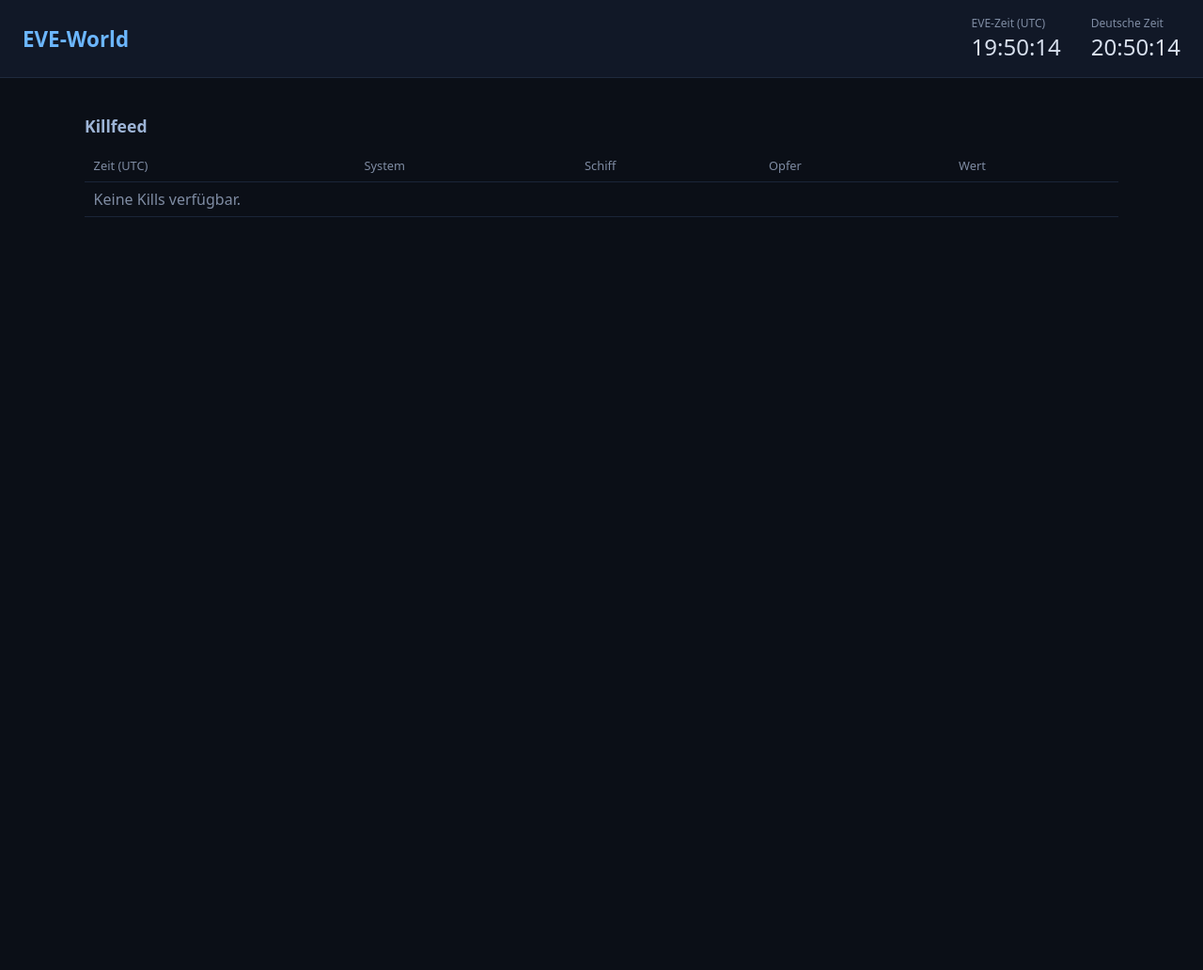
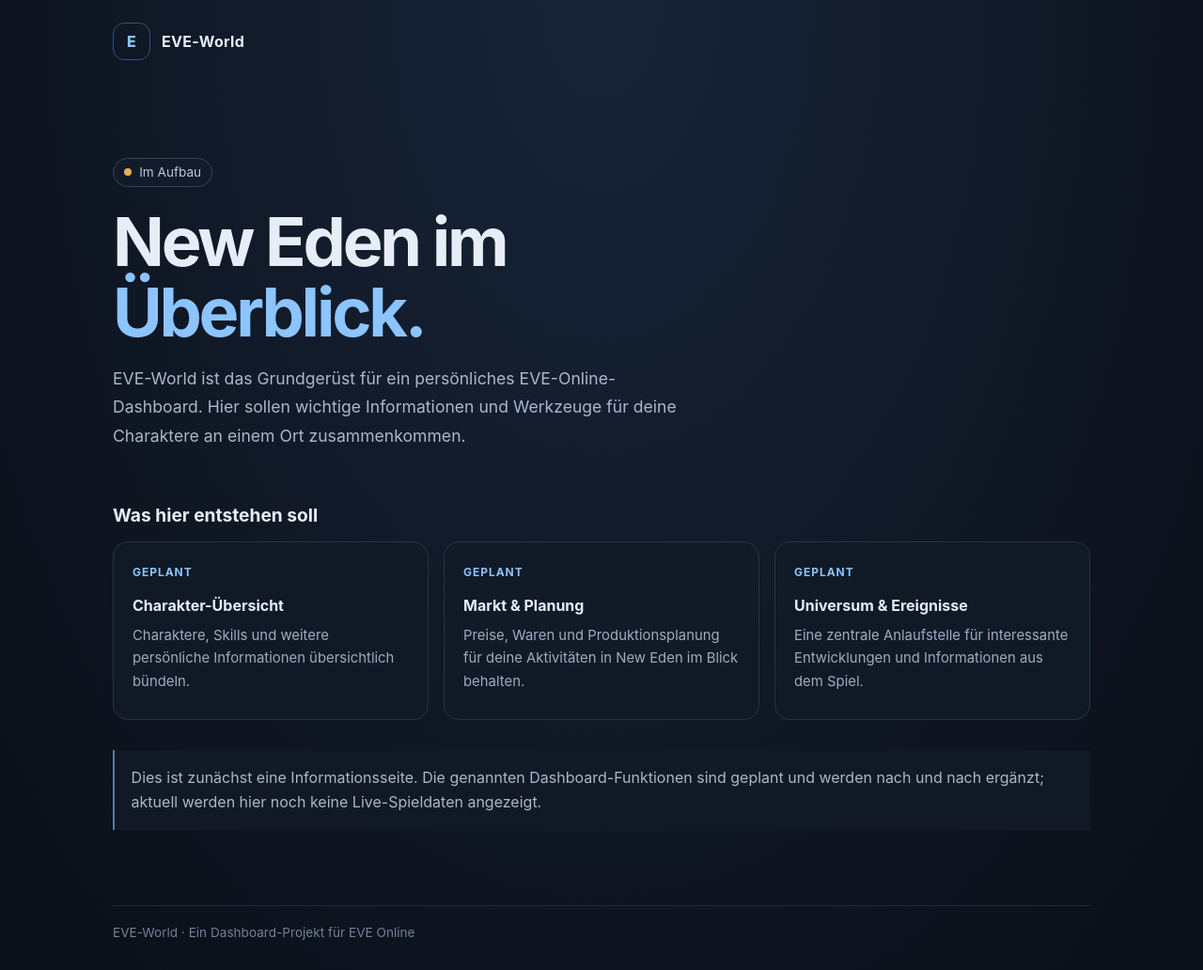
Before and after one commit to Dasags/Eve-Dashboard, a FastAPI app: page / in a window 1280 px wide. Shown: the whole page at 94% size. Before the commit the page ends 231 px from the top, so only its background shows below. Run offline with FastAPI, Linux system fonts and the light colour scheme; data that the repository does not hold is empty.

Commit message:
Replace dynamic homepage with informational landing page
Co-authored-by: Copilot <223556219+Copilot@users.noreply.github.com>

```diff
--- a/app/templates/index.html
+++ b/app/templates/index.html
@@ -3,62 +3,84 @@
 <head>
 <meta charset="utf-8">
 <meta name="viewport" content="width=device-width, initial-scale=1">
-<title>{{ app_name }}</title>
+<meta name="theme-color" content="#0b1019">
+<title>{{ app_name }} – EVE Online Dashboard</title>
 <style>
-  :root { color-scheme: dark; }
-  body { margin:0; font-family:system-ui,sans-serif; background:#0b0f17; color:#d8e0ee; }
-  header { padding:1rem 1.5rem; background:#111827; border-bottom:1px solid #1f2a3d; display:flex; justify-content:space-between; align-items:center; flex-wrap:wrap; gap:1rem; }
-  h1 { margin:0; font-size:1.4rem; color:#6cb6ff; }
-  .clocks { display:flex; gap:2rem; }
-  .clock small { display:block; color:#7f8ca3; font-size:.75rem; }
-  .clock span { font-size:1.5rem; font-variant-numeric:tabular-nums; }
-  main { padding:1.5rem; max-width:1100px; margin:auto; }
-  h2 { font-size:1.1rem; color:#9db4d6; }
-  table { width:100%; border-collapse:collapse; }
-  th, td { text-align:left; padding:.45rem .6rem; border-bottom:1px solid #1b2538; }
-  th { color:#7f8ca3; font-weight:500; font-size:.8rem; }
-  a { color:#6cb6ff; text-decoration:none; }
-  .muted { color:#7f8ca3; }
+  :root {
+    color-scheme: dark;
+    font-family: Inter, ui-sans-serif, system-ui, -apple-system, BlinkMacSystemFont, "Segoe UI", sans-serif;
+    background: #0b1019;
+    color: #e7edf7;
+  }
+  * { box-sizing: border-box; }
+  body { min-width: 320px; margin: 0; background: radial-gradient(ellipse at 50% 0, #172438 0, #0b1019 52rem); }
+  header, main, footer { width: min(100% - 2rem, 1040px); margin-inline: auto; }
+  header { display: flex; align-items: center; gap: .75rem; padding-block: 1.5rem; }
+  .mark { display: grid; width: 2.5rem; aspect-ratio: 1; place-items: center; border: 1px solid #31527a; border-radius: .75rem; color: #8bc4ff; font-weight: 800; }
+  .brand { font-weight: 700; letter-spacing: .02em; }
+  main { padding-block: 5rem 4rem; }
+  .intro { max-width: 720px; margin-bottom: 3.5rem; }
+  .status { display: inline-flex; align-items: center; gap: .5rem; padding: .4rem .7rem; border: 1px solid #31445d; border-radius: 999px; background: #111b29; color: #b8c8dd; font-size: .85rem; }
+  .dot { width: .5rem; aspect-ratio: 1; border-radius: 50%; background: #e8ad55; }
+  h1 { margin: 1.25rem 0 1rem; font-size: clamp(2.4rem, 7vw, 4.5rem); line-height: 1.05; letter-spacing: -.045em; }
+  h1 span { color: #8bc4ff; }
+  .lead { max-width: 620px; color: #aab8ca; font-size: 1.1rem; line-height: 1.75; }
+  h2 { margin: 0 0 1rem; font-size: 1.2rem; }
+  .features { display: grid; grid-template-columns: repeat(3, minmax(0, 1fr)); gap: 1rem; }
+  .card { min-height: 190px; padding: 1.25rem; border: 1px solid #253348; border-radius: 1rem; background: rgb(17 26 39 / 85%); }
+  .card h3 { margin: .25rem 0 .65rem; font-size: 1rem; }
+  .card p { margin: 0; color: #9eacc0; font-size: .93rem; line-height: 1.65; }
+  .tag { display: inline-block; margin-bottom: .85rem; color: #8bc4ff; font-size: .75rem; font-weight: 700; letter-spacing: .08em; text-transform: uppercase; }
+  .note { margin-top: 2rem; padding: 1rem 1.1rem; border-left: 2px solid #527da8; background: #101925; color: #aab8ca; line-height: 1.65; }
+  footer { padding-block: 1.25rem 2rem; border-top: 1px solid #1f2b3d; color: #718198; font-size: .85rem; }
+  @media (max-width: 700px) {
+    main { padding-top: 3rem; }
+    .features { grid-template-columns: 1fr; }
+    .card { min-height: auto; }
+  }
 </style>
 </head>
 <body>
 <header>
-  <h1>{{ app_name }}</h1>
-  <div class="clocks">
-    <div class="clock"><small>EVE-Zeit (UTC)</small><span id="utc">--:--:--</span></div>
-    <div class="clock"><small>Deutsche Zeit</small><span id="de">--:--:--</span></div>
-  </div>
+  <div class="mark" aria-hidden="true">E</div>
+  <div class="brand">{{ app_name }}</div>
 </header>
 <main>
-  <h2>Killfeed</h2>
-  <table>
-    <thead><tr><th>Zeit (UTC)</th><th>System</th><th>Schiff</th><th>Opfer</th><th>Wert</th></tr></thead>
-    <tbody id="kills"><tr><td colspan="5" class="muted">Lade …</td></tr></tbody>
-  </table>
+  <section class="intro" aria-labelledby="page-title">
+    <div class="status"><span class="dot" aria-hidden="true"></span> Im Aufbau</div>
+    <h1 id="page-title">New Eden im <span>Überblick.</span></h1>
+    <p class="lead">
+      {{ app_name }} ist das Grundgerüst für ein persönliches EVE-Online-Dashboard.
+      Hier sollen wichtige Informationen und Werkzeuge für deine Charaktere an einem Ort zusammenkommen.
+    </p>
+  </section>
+
+  <section aria-labelledby="features-title">
+    <h2 id="features-title">Was hier entstehen soll</h2>
+    <div class="features">
+      <article class="card">
+        <span class="tag">Geplant</span>
+        <h3>Charakter-Übersicht</h3>
+        <p>Charaktere, Skills und weitere persönliche Informationen übersichtlich bündeln.</p>
+      </article>
+      <article class="card">
+        <span class="tag">Geplant</span>
+        <h3>Markt &amp; Planung</h3>
+        <p>Preise, Waren und Produktionsplanung für deine Aktivitäten in New Eden im Blick behalten.</p>
+      </article>
+      <article class="card">
+        <span class="tag">Geplant</span>
+        <h3>Universum &amp; Ereignisse</h3>
+        <p>Eine zentrale Anlaufstelle für interessante Entwicklungen und Informationen aus dem Spiel.</p>
+      </article>
+    </div>
+  </section>
+
+  <p class="note">
+    Dies ist zunächst eine Informationsseite. Die genannten Dashboard-Funktionen sind geplant und
+    werden nach und nach ergänzt; aktuell werden hier noch keine Live-Spieldaten angezeigt.
+  </p>
 </main>
-<script>
-const utc = document.getElementById("utc"), de = document.getElementById("de");
-const fmtUtc = new Intl.DateTimeFormat("de-DE", {timeZone:"UTC", hour12:false, timeStyle:"medium"});
-const fmtDe = new Intl.DateTimeFormat("de-DE", {timeZone:"Europe/Berlin", hour12:false, timeStyle:"medium"});
-function tick() { const n = new Date(); utc.textContent = fmtUtc.format(n); de.textContent = fmtDe.format(n); }
-tick(); setInterval(tick, 1000);
-
-function esc(s) { const d = document.createElement("div"); d.textContent = s; return d.innerHTML; }
-async function loadKills() {
-  const body = document.getElementById("kills");
-  try {
-    const r = await fetch("/api/kills");
-    const kills = await r.json();
-    body.innerHTML = kills.length ? kills.map(k =>
-      `<tr><td>${esc(k.time.slice(11, 19))}</td><td>${esc(k.system)}</td><td>${esc(k.ship)}</td>` +
-      `<td><a href="https://zkillboard.com/kill/${k.id}/" target="_blank" rel="noopener">${esc(k.victim)}</a></td>` +
-      `<td>${Math.round(k.value / 1e6).toLocaleString("de-DE")} Mio ISK</td></tr>`).join("")
-      : '<tr><td colspan="5" class="muted">Keine Kills verfügbar.</td></tr>';
-  } catch (e) {
-    body.innerHTML = '<tr><td colspan="5" class="muted">Killfeed nicht erreichbar.</td></tr>';
-  }
-}
-loadKills(); setInterval(loadKills, 60000);
-</script>
+<footer>{{ app_name }} · Ein Dashboard-Projekt für EVE Online</footer>
 </body>
 </html>
```
Also changed, not shown: README.md.
